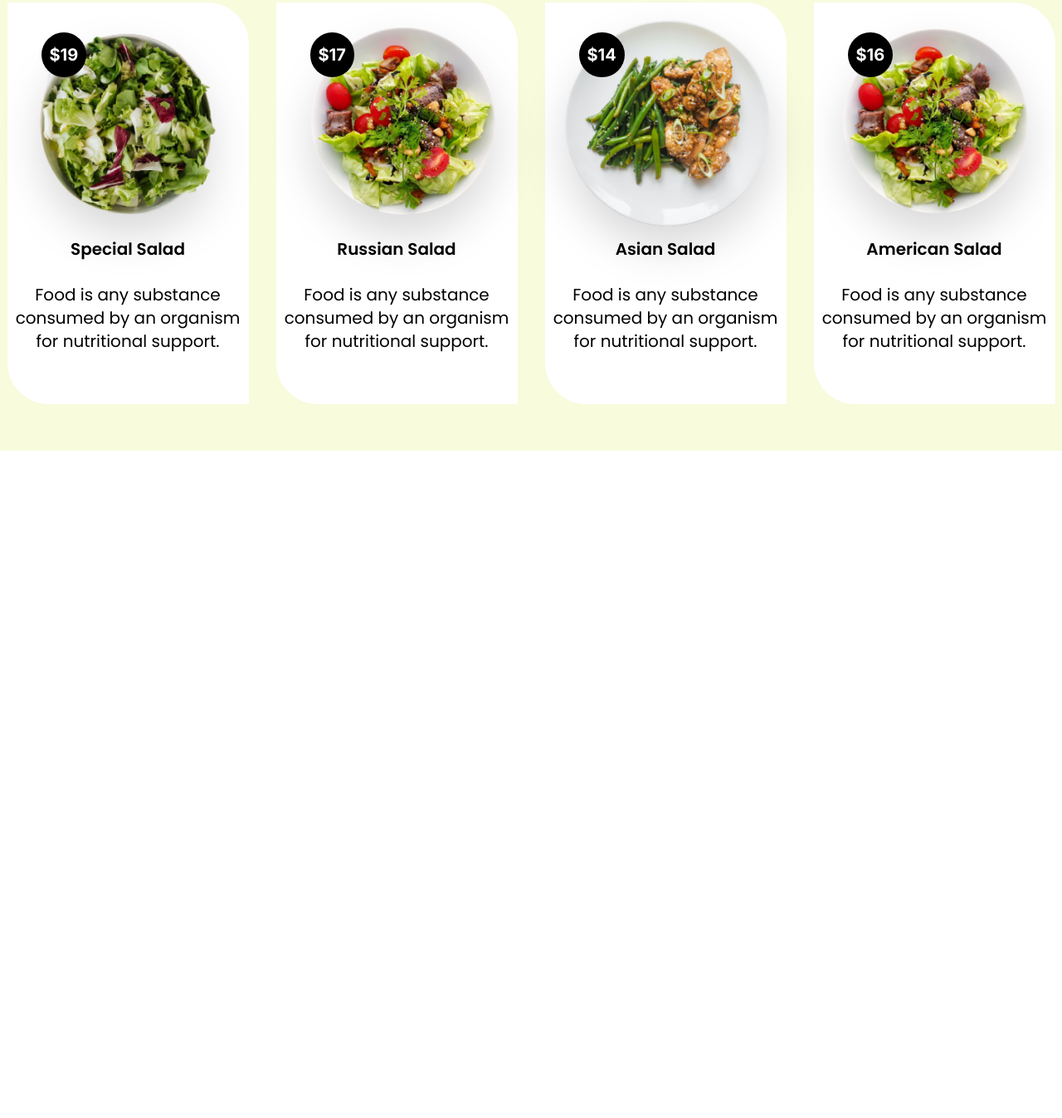
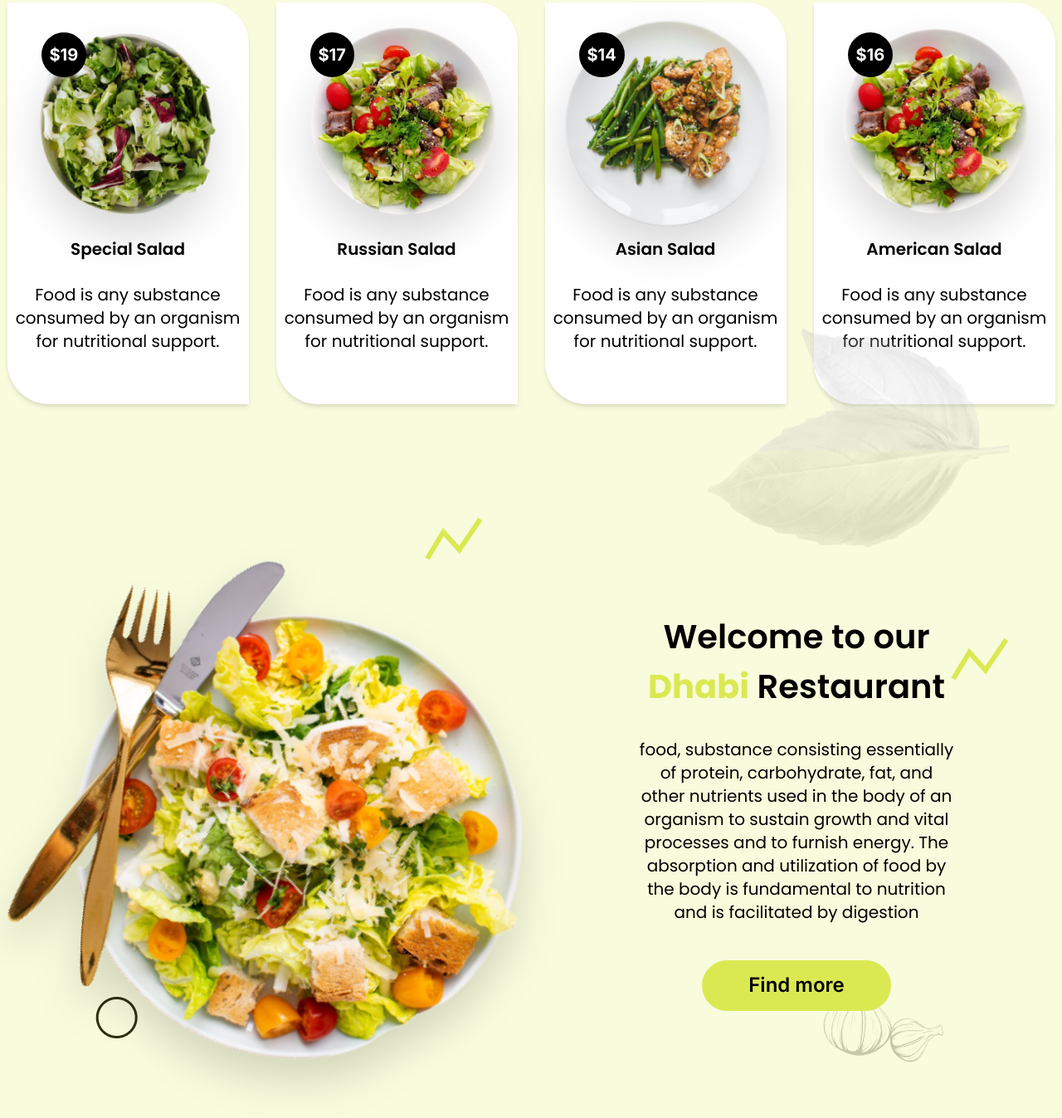
Before and after one commit to xyryc/AsianCrave-landing-page, a plain HTML site: page index.html in a window 1280 px wide. Shown: the part 1183-2530 px from the top of the page at 83% size. Before the commit the page ends 1726 px from the top, so only its background shows below. Drawn offline with nearby package versions, Linux system fonts and the light colour scheme.

Commit message:
added welcome section and minor tweaks

```diff
--- a/index.html
+++ b/index.html
@@ -180,7 +180,7 @@
               Eggs, Salad, fruits, pasta
             </p>
             <button
-              class="text-2xl font-semibold bg-[#DAE952] py-[14.5px] px-[37.5px] rounded-full hover:bg-slate-200 hover:scale-105 duration-300"
+              class="text-2xl font-inter font-semibold bg-[#DAE952] py-[14.5px] px-[37.5px] rounded-full hover:bg-slate-200 hover:scale-105 duration-300"
             >
               Find for more
             </button>
@@ -196,7 +196,19 @@
 
     <main>
       <!-- special salad section -->
-      <section class="background-green font-poppins py-14">
+      <section class="background-green font-poppins py-14 relative">
+        <img
+          class="absolute -top-48 -left-48 z-10"
+          src="./assets/icons/leaf_background_2.png"
+          alt=""
+        />
+
+        <img
+          class="absolute -bottom-72 right-16"
+          src="./assets/icons/leaf_background_1.png"
+          alt=""
+        />
+
         <div class="container mx-auto">
           <!-- title container -->
           <div class="text-center mt-10 space-y-[18px]">
@@ -218,7 +230,7 @@
           >
             <!-- card 1 -->
             <div
-              class="w-[291px] p-2 text-center rounded-tr-[50px] rounded-bl-[50px] bg-white"
+              class="w-[291px] p-2 text-center rounded-tr-[50px] rounded-bl-[50px] bg-white hover:scale-105 duration-500 ease-in-out shadow-md"
             >
               <!-- image -->
               <div class="relative">
@@ -242,7 +254,7 @@
 
             <!-- card 2 -->
             <div
-              class="w-[291px] p-2 text-center rounded-tr-[50px] rounded-bl-[50px] bg-white"
+              class="w-[291px] p-2 text-center rounded-tr-[50px] rounded-bl-[50px] bg-white hover:scale-105 duration-500 ease-in-out shadow-md"
             >
               <!-- image -->
               <div class="relative">
@@ -266,7 +278,7 @@
 
             <!-- card 3 -->
             <div
-              class="w-[291px] p-2 text-center rounded-tr-[50px] rounded-bl-[50px] bg-white"
+              class="w-[291px] p-2 text-center rounded-tr-[50px] rounded-bl-[50px] bg-white hover:scale-105 duration-500 ease-in-out shadow-md"
             >
               <!-- image -->
               <div class="relative">
@@ -290,7 +302,7 @@
 
             <!-- card 4 -->
             <div
-              class="w-[291px] p-2 text-center rounded-tr-[50px] rounded-bl-[50px] bg-white"
+              class="w-[291px] p-2 text-center rounded-tr-[50px] rounded-bl-[50px] bg-white hover:scale-105 duration-500 ease-in-out shadow-md"
             >
               <!-- image -->
               <div class="relative">
@@ -314,6 +326,45 @@
           </div>
         </div>
       </section>
+
+      <!-- welcome section -->
+      <section class="background-green font-poppins py-14 relative">
+        <img class="absolute top-[10%] left-[40%]" src="./assets/icons/z_2.png" alt="">
+        <img class="absolute top-[28%] right-[5%] 2xl:right-[10%]" src="./assets/icons/z_2.png" alt="">
+        <img class="absolute bottom-[5%] 2xl:bottom-[8%] right-[10%] 2xl:right-[17%] -z-10" src="./assets/icons/bg_onion.png" alt="">
+        <img class="absolute bottom-[12%] 2xl:bottom-[12%] left-[9%] 2xl:left-[16%] -z-10" src="./assets/icons/bg_circle_small.png" alt="">
+
+        <div
+          class="container mx-auto grid grid-cols-2 justify-center place-items-center text-center pt-16"
+        >
+          <!-- image container -->
+          <div class="drop-shadow-2xl">
+            <img src="./assets/images/ws_salad_monika_grabkowska.png" alt="" />
+          </div>
+
+          <!-- text container -->
+          <div class="w-3/5">
+            <h1 class="text-[40px] font-semibold">
+              Welcome to our<br /><span class="font-bold text-[#DAE952]"
+                >Dhabi</span
+              >
+              Restaurant
+            </h1>
+            <p class="text-xl font-normal mt-8 mb-11">
+              food, substance consisting essentially of protein, carbohydrate,
+              fat, and other nutrients used in the body of an organism to
+              sustain growth and vital processes and to furnish energy. The
+              absorption and utilization of food by the body is fundamental to
+              nutrition and is facilitated by digestion
+            </p>
+            <button
+              class="text-2xl font-semibold font-inter bg-[#DAE952] py-[14.5px] px-[56.5px] rounded-full hover:bg-slate-200 hover:scale-105 duration-300"
+            >
+              Find more
+            </button>
+          </div>
+        </div>
+      </section>
     </main>
 
     <footer></footer>
```
Also changed, not shown: assets/icons/bg_cabbage.png (added), assets/icons/bg_circle_small.png (added), assets/icons/bg_onion.png (added), assets/icons/leaf_background_1.png (added), assets/icons/leaf_background_2.png (added), assets/images/ws_salad_monika_grabkowska.png (added), 1 other file.
